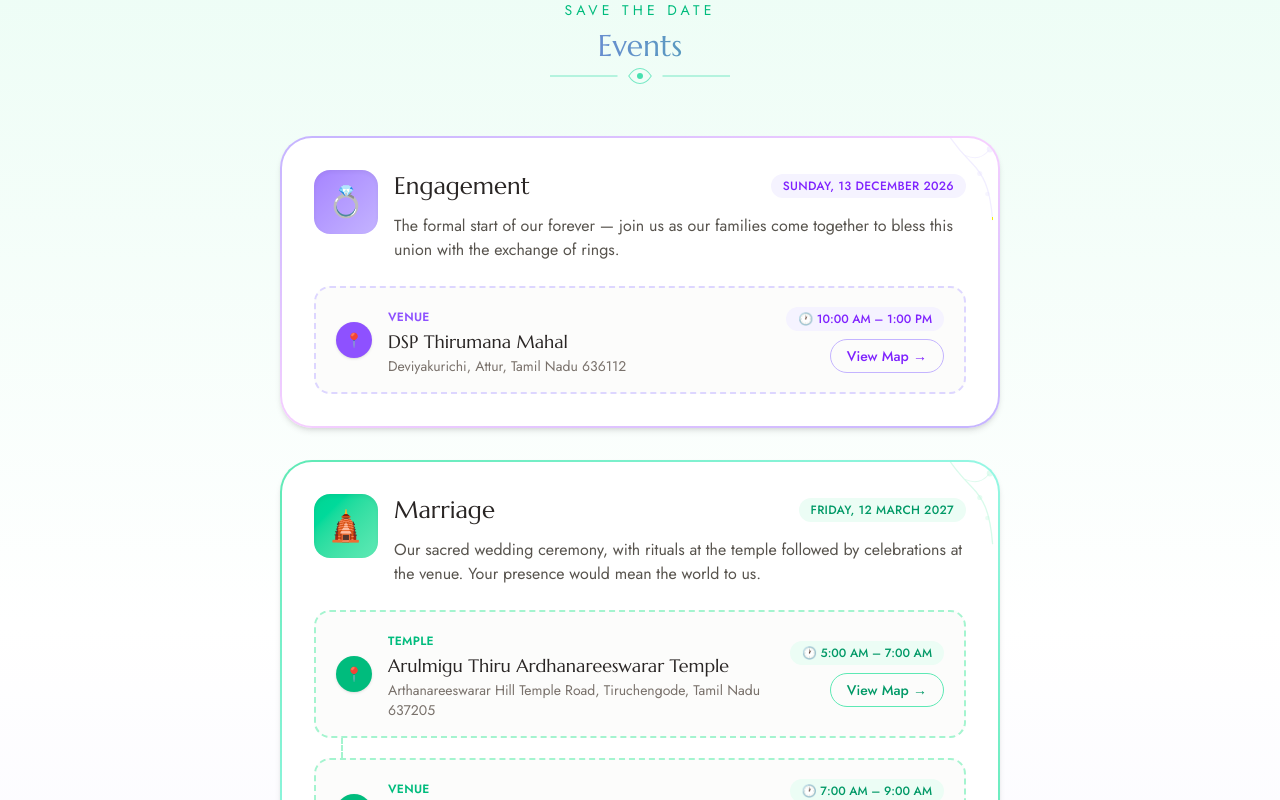
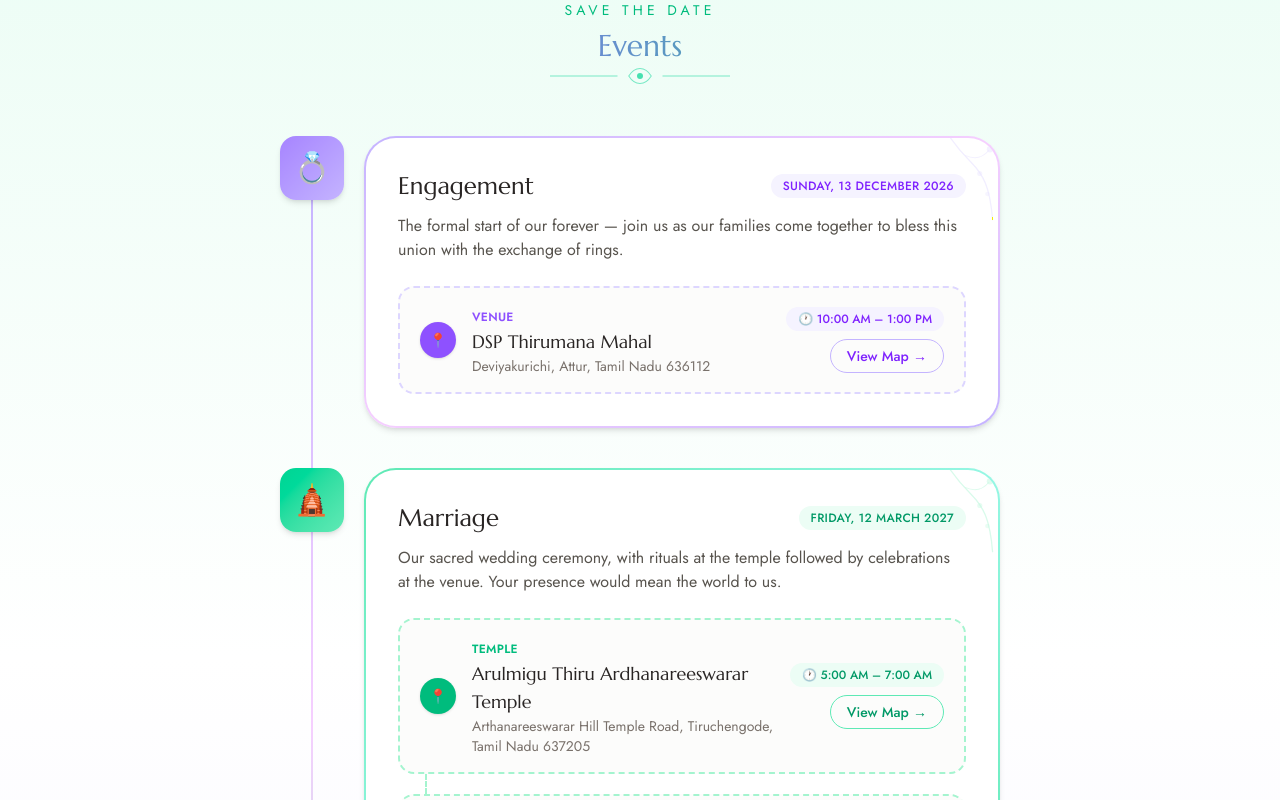
Before and after one commit to naveenkumar-chandrasekar/Marriage-Invitation, a Next.js app: page / in a window 1280 px wide. Shown: the part 800-1600 px from the top of the page. Built offline with nearby package versions, Linux system fonts and the light colour scheme.

Commit message:
Restructure events as a tree/timeline
Move each event's icon out of its card onto a shared vertical trunk
line running down the section, so Engagement -> Marriage -> Reception
read as connected nodes branching into their cards.

Co-Authored-By: Claude Sonnet 5 <noreply@anthropic.com>

```diff
--- a/app/components/Events.tsx
+++ b/app/components/Events.tsx
@@ -38,26 +38,28 @@ export default function Events() {
           Events
         </h2>
         <FloralDivider className="mx-auto mb-12 h-6 w-48 text-emerald-400" />
-        <div className="flex flex-col gap-8">
+        <div className="relative flex flex-col gap-10">
+          <div className="pointer-events-none absolute top-6 bottom-6 left-6 w-0.5 -translate-x-1/2 bg-gradient-to-b from-violet-300 via-fuchsia-200 to-emerald-300 sm:left-8" />
           {events.map((event, index) => {
             const accent = accents[index % accents.length];
             return (
+              <div key={event.title} className="relative flex gap-3 sm:gap-5">
+                <div className="flex w-12 shrink-0 justify-center sm:w-16">
+                  <span
+                    className={`relative z-10 flex h-12 w-12 shrink-0 items-center justify-center rounded-2xl bg-gradient-to-br text-2xl shadow-md sm:h-16 sm:w-16 sm:text-3xl ${accent.badge}`}
+                  >
+                    {event.icon}
+                  </span>
+                </div>
+
                 <div
-                key={event.title}
-                className={`rounded-[2rem] bg-gradient-to-br p-[2px] shadow-md transition-transform hover:-translate-y-1 hover:shadow-xl ${accent.frame}`}
+                  className={`flex-1 rounded-[2rem] bg-gradient-to-br p-[2px] shadow-md transition-transform hover:-translate-y-1 hover:shadow-xl ${accent.frame}`}
                 >
-                <div className="relative overflow-hidden rounded-[calc(2rem-2px)] bg-white p-8">
+                  <div className="relative overflow-hidden rounded-[calc(2rem-2px)] bg-white p-6 sm:p-8">
                     <FloralBranch
                       className={`pointer-events-none absolute -top-4 -right-6 h-20 w-32 rotate-90 opacity-60 ${accent.watermark}`}
                     />
-                  <div className="relative flex items-start gap-4">
-                    <span
-                      className={`flex h-16 w-16 shrink-0 items-center justify-center rounded-2xl bg-gradient-to-br text-3xl shadow-inner ${accent.badge}`}
-                    >
-                      {event.icon}
-                    </span>
-                    <div className="flex-1">
-                      <div className="flex flex-wrap items-center justify-between gap-2">
+                    <div className="relative flex flex-wrap items-center justify-between gap-2">
                       <h3 className="font-display text-2xl text-stone-800">
                         {event.title}
                       </h3>
@@ -67,9 +69,7 @@ export default function Events() {
                         {event.date}
                       </span>
                     </div>
-                      <p className="mt-3 text-stone-600">{event.description}</p>
-                    </div>
-                  </div>
+                    <p className="relative mt-3 text-stone-600">{event.description}</p>
 
                     <div className="relative mt-6 flex flex-col">
                     {event.locations.map((location, locationIndex) => (
@@ -119,6 +119,7 @@ export default function Events() {
                     </div>
                   </div>
                 </div>
+              </div>
             );
           })}
         </div>
```
Lines whose indentation alone changed are shown as unchanged.
